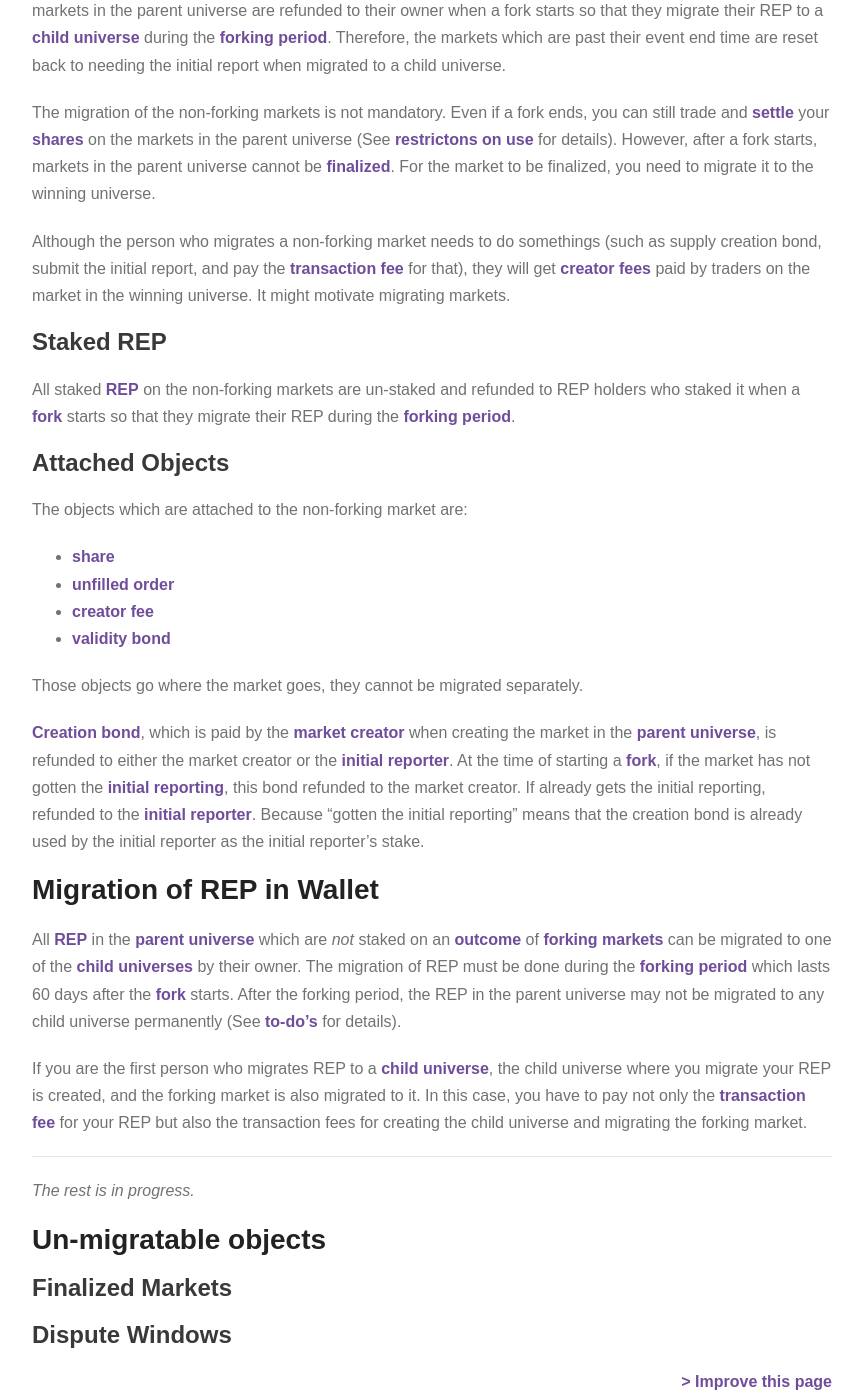
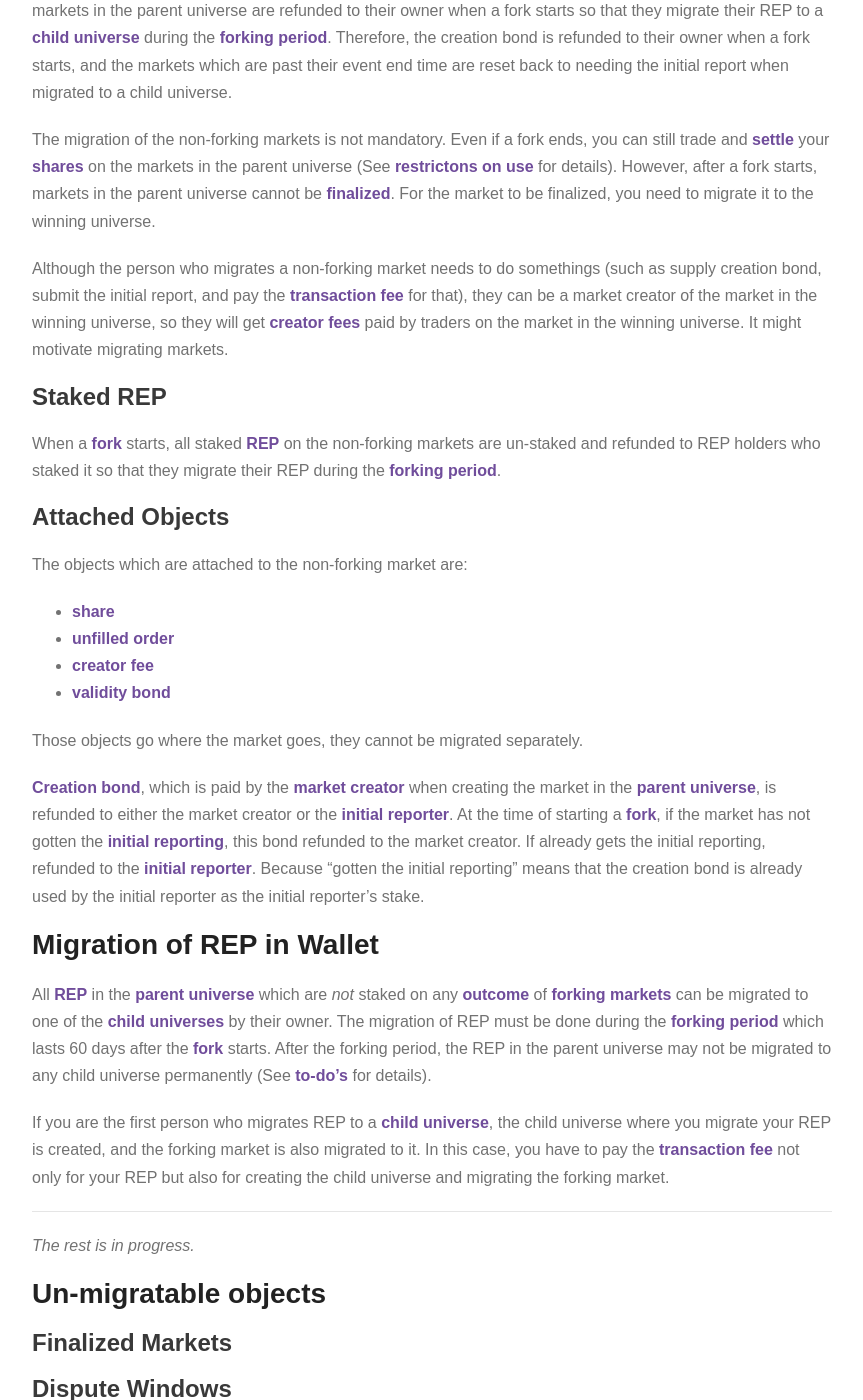
Before and after one commit to MicahZoltu/Augur.Guide-for-IPFS, a Jekyll site: the page built from collections/_version2-english/9-fork/4-migration-of-the-objects.md, in a window 1280 px wide and 1400 px high, scrolled down 4001 px. Shown: the whole window, without its empty margins (358-1221 px from the left). Built offline with Jekyll 4.4.1, drawn with Linux system fonts in a browser that asks for light colours; comment, search, counter and statistics services are not loaded.

Commit message:
Add description & Chage wording

```diff
--- a/collections/_version2-english/9-fork/4-migration-of-the-objects.md
+++ b/collections/_version2-english/9-fork/4-migration-of-the-objects.md
@@ -111,14 +111,14 @@ The summary is shown in the following figure:
 ## Market Itself
 The non-forking markets which are not [finalized]({{glossary_finalized_market}}) can be migrated only to the [winning universe]({{glossary_winning_universe}}). To migrate those markets, you need to make a transaction for that explicitly. It can be done by anyone, not just the [market creator]({{glossary_market_creator}}), and whenever after finalizing the [forking market]({{glossary_forking_market}}). It is one-way and cannot be reversed.
 
-If you migrate the market which is past its [event end time]({glossary_end_time}) in the [parent universe]({{glossary_parent_universe}}), you need to supply [creation bond]({{glossary_creation_bond}}) (which is normally paid by the market creator when creating the market) and submit the [initial report]({{glossary_initial_report}}) in the [winning universe]({{glossary_winning_universe}}) for the market when you migrate it. Because all of the [REP]({{glossary_reputation_token}}) staked on the non-forking markets in the parent universe are refunded to their owner when a fork starts so that they migrate their REP to a [child universe]({{glossary_child_universe}}) during the [forking period]({{glossary_forking_period}}). Therefore, the markets which are past their event end time are reset back to needing the initial report when migrated to a child universe.
+If you migrate the market which is past its [event end time]({glossary_end_time}) in the [parent universe]({{glossary_parent_universe}}), you need to supply [creation bond]({{glossary_creation_bond}}) (which is normally paid by the market creator when creating the market) and submit the [initial report]({{glossary_initial_report}}) in the [winning universe]({{glossary_winning_universe}}) for the market when you migrate it. Because all of the [REP]({{glossary_reputation_token}}) staked on the non-forking markets in the parent universe are refunded to their owner when a fork starts so that they migrate their REP to a [child universe]({{glossary_child_universe}}) during the [forking period]({{glossary_forking_period}}). Therefore, the creation bond is refunded to their owner when a fork starts, and the markets which are past their event end time are reset back to needing the initial report when migrated to a child universe.
 
 The migration of the non-forking markets is not mandatory. Even if a fork ends, you can still trade and [settle]({{glossary_settlement}}) your [shares]({{glossary_share}}) on the markets in the parent universe (See [restrictons on use]({{url_restrictions_on_use}}) for details). However, after a fork starts, markets in the parent universe cannot be [finalized]({{glossary_finalized_market}}). For the market to be finalized, you need to migrate it to the winning universe.
 
-Although the person who migrates a non-forking market needs to do somethings (such as supply creation bond, submit the initial report, and pay the [transaction fee]({{glossary_transaction_fee}}) for that), they will get [creator fees]({{glossary_creator_fee}}) paid by traders on the market in the winning universe. It might motivate migrating markets.
+Although the person who migrates a non-forking market needs to do somethings (such as supply creation bond, submit the initial report, and pay the [transaction fee]({{glossary_transaction_fee}}) for that), they can be a market creator of the market in the winning universe, so they will get [creator fees]({{glossary_creator_fee}}) paid by traders on the market in the winning universe. It might motivate migrating markets.
 
 ## Staked REP
-All staked [REP]({{glossary_reputation_token}}) on the non-forking markets are un-staked and refunded to REP holders who staked it when a [fork]({{glossary_fork}}) starts so that they migrate their REP during the [forking period]({{glossary_forking_period}}).
+When a [fork]({{glossary_fork}}) starts, all staked [REP]({{glossary_reputation_token}}) on the non-forking markets are un-staked and refunded to REP holders who staked it so that they migrate their REP during the [forking period]({{glossary_forking_period}}).
 
 ## Attached Objects
 The objects which are attached to the non-forking market are:
@@ -132,9 +132,9 @@ Those objects go where the market goes, they cannot be migrated separately.
 [Creation bond]({{glossary_creation_bond}}), which is paid by the [market creator]({{glossary_market_creator}}) when creating the market in the [parent universe]({{glossary_parent_universe}}), is refunded to either the market creator or the [initial reporter]({{glossary_initial_reporter}}). At the time of starting a [fork]({{glossary_fork}}), if the market has not gotten the [initial reporting]({{glossary_initial_report}}), this bond refunded to the market creator. If already gets the initial reporting, refunded to the [initial reporter]({{glossary_initial_report}}). Because "gotten the initial reporting" means that the creation bond is already used by the initial reporter as the initial reporter's stake.
 
 # Migration of REP in Wallet
-All [REP]({{glossary_reputation_token}}) in the [parent universe]({{glossary_parent_universe}}) which are *not* staked on an [outcome]({{glossary_outcome}}) of [forking markets]({{glossary_forking_market}}) can be migrated to one of the [child universes]({{glossary_child_universe}}) by their owner. The migration of REP must be done during the [forking period]({{glossary_forking_period}}) which lasts 60 days after the [fork]({{glossary_fork}}) starts. After the forking period, the REP in the parent universe may not be migrated to any child universe permanently (See [to-do's]({{url_to_dos}}) for details).
+All [REP]({{glossary_reputation_token}}) in the [parent universe]({{glossary_parent_universe}}) which are *not* staked on any [outcome]({{glossary_outcome}}) of [forking markets]({{glossary_forking_market}}) can be migrated to one of the [child universes]({{glossary_child_universe}}) by their owner. The migration of REP must be done during the [forking period]({{glossary_forking_period}}) which lasts 60 days after the [fork]({{glossary_fork}}) starts. After the forking period, the REP in the parent universe may not be migrated to any child universe permanently (See [to-do's]({{url_to_dos}}) for details).
 
-If you are the first person who migrates REP to a [child universe]({{glossary_child_universe}}), the child universe where you migrate your REP is created, and the forking market is also migrated to it. In this case, you have to pay not only the [transaction fee]({{glossary_transaction_fee}}) for your REP but also the transaction fees for creating the child universe and migrating the forking market.
+If you are the first person who migrates REP to a [child universe]({{glossary_child_universe}}), the child universe where you migrate your REP is created, and the forking market is also migrated to it. In this case, you have to pay the [transaction fee]({{glossary_transaction_fee}}) not only for your REP but also for creating the child universe and migrating the forking market.
 
 ---
 
```
